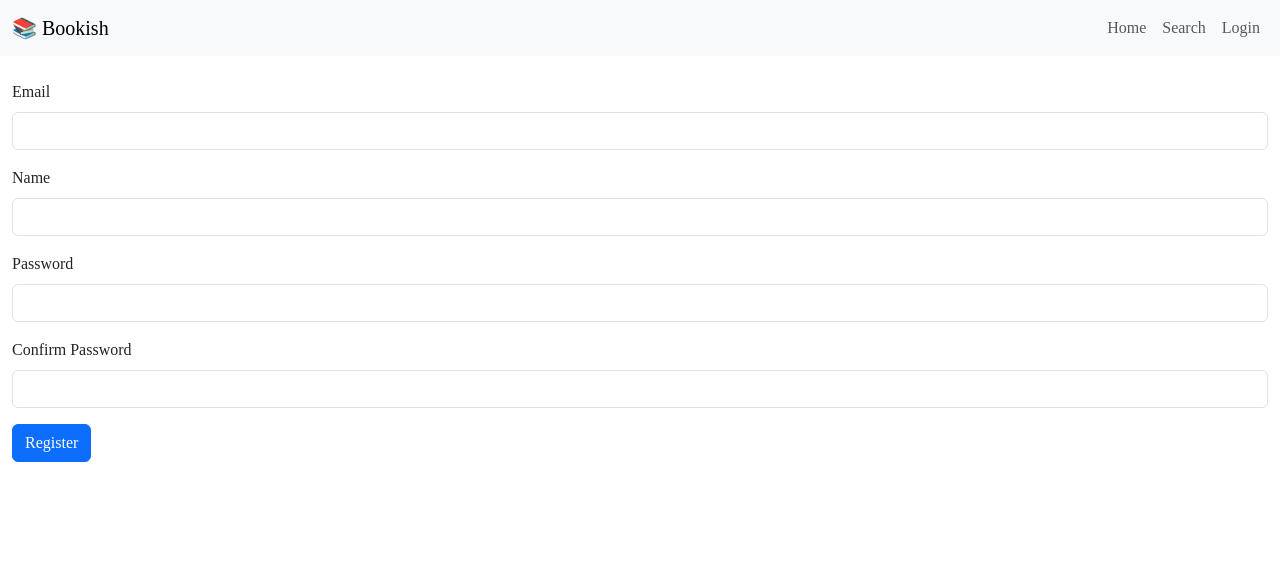
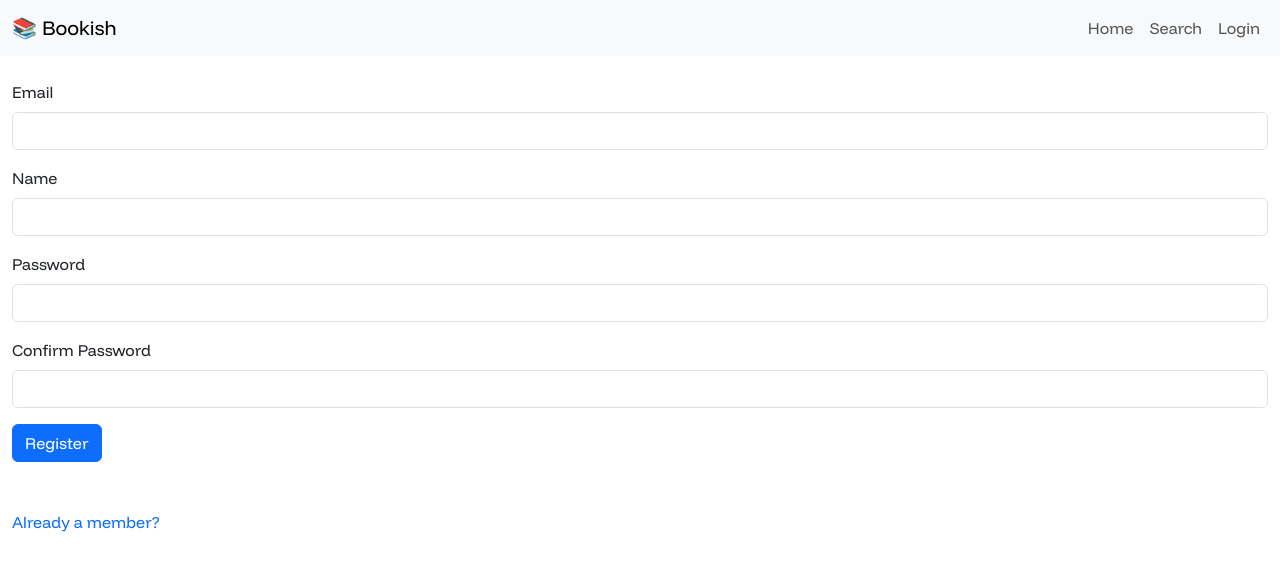
Before and after one commit to kbrandt8/bookish, a Flask app: page /register in a window 1280 px wide. Shown: the top 571 px of the page. Run offline with Flask 3, Linux system fonts and the light colour scheme; some libraries are stand-ins or nearby versions; some web fonts are replaced.

Commit message:
linked login to register and added font file

```diff
--- a/website/static/css/styles.css
+++ b/website/static/css/styles.css
@@ -5,3 +5,6 @@
 body{
 font-family:funnelDisplay !important;
 }
+a:link{
+text-decoration:none;
+}
--- a/website/templates/register.html
+++ b/website/templates/register.html
@@ -2,4 +2,8 @@
 {% from 'bootstrap5/form.html' import render_form %}
 {% block content %}
 {{ render_form(form) }}
+<p class="mt-5">
+   <a  href="{{url_for('views.login')}}">Already a member?</a>
+</p>
+
 {% endblock %}
```
Also changed, not shown: website/static/css/FunnelDisplay.ttf (added).
